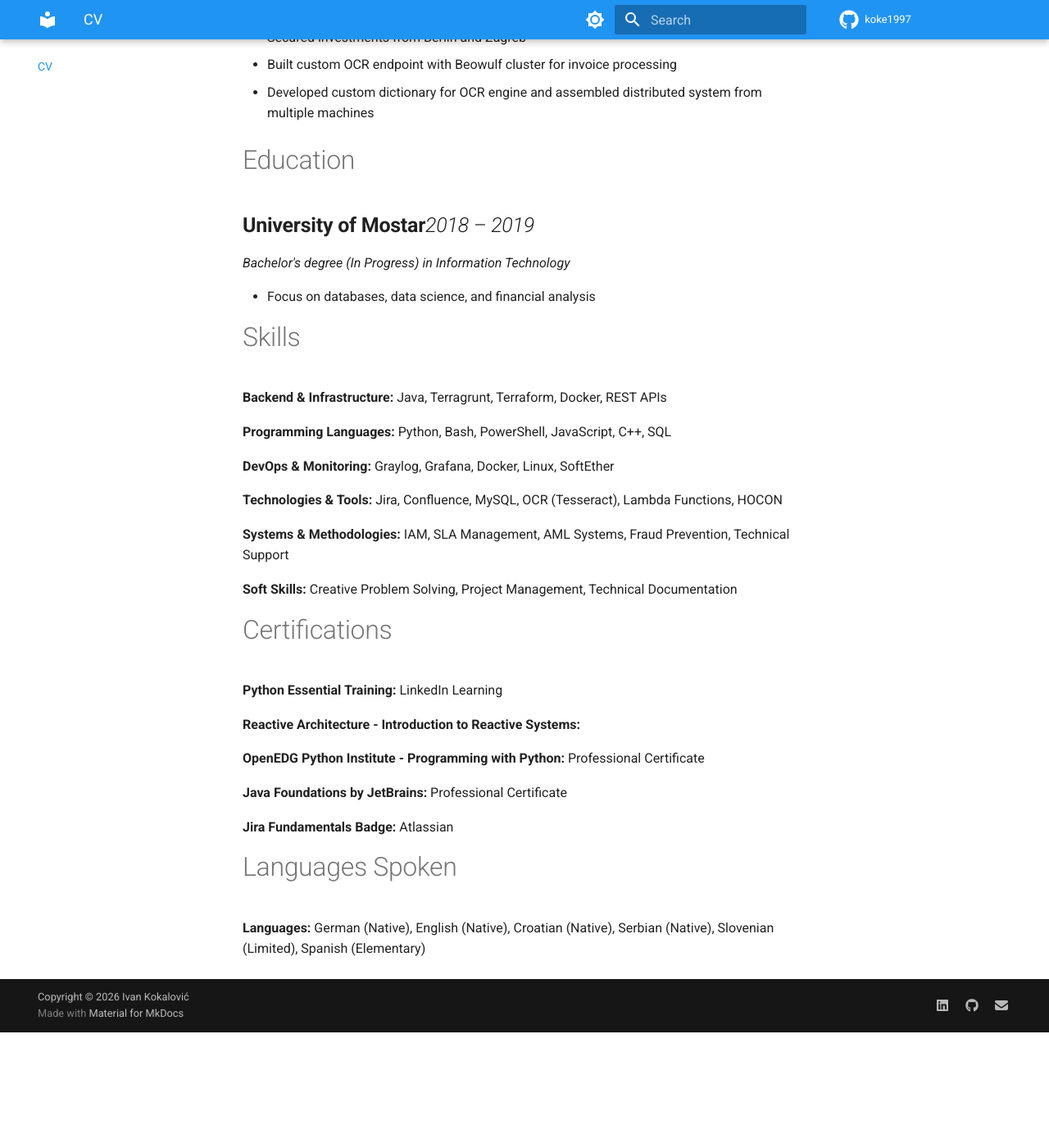
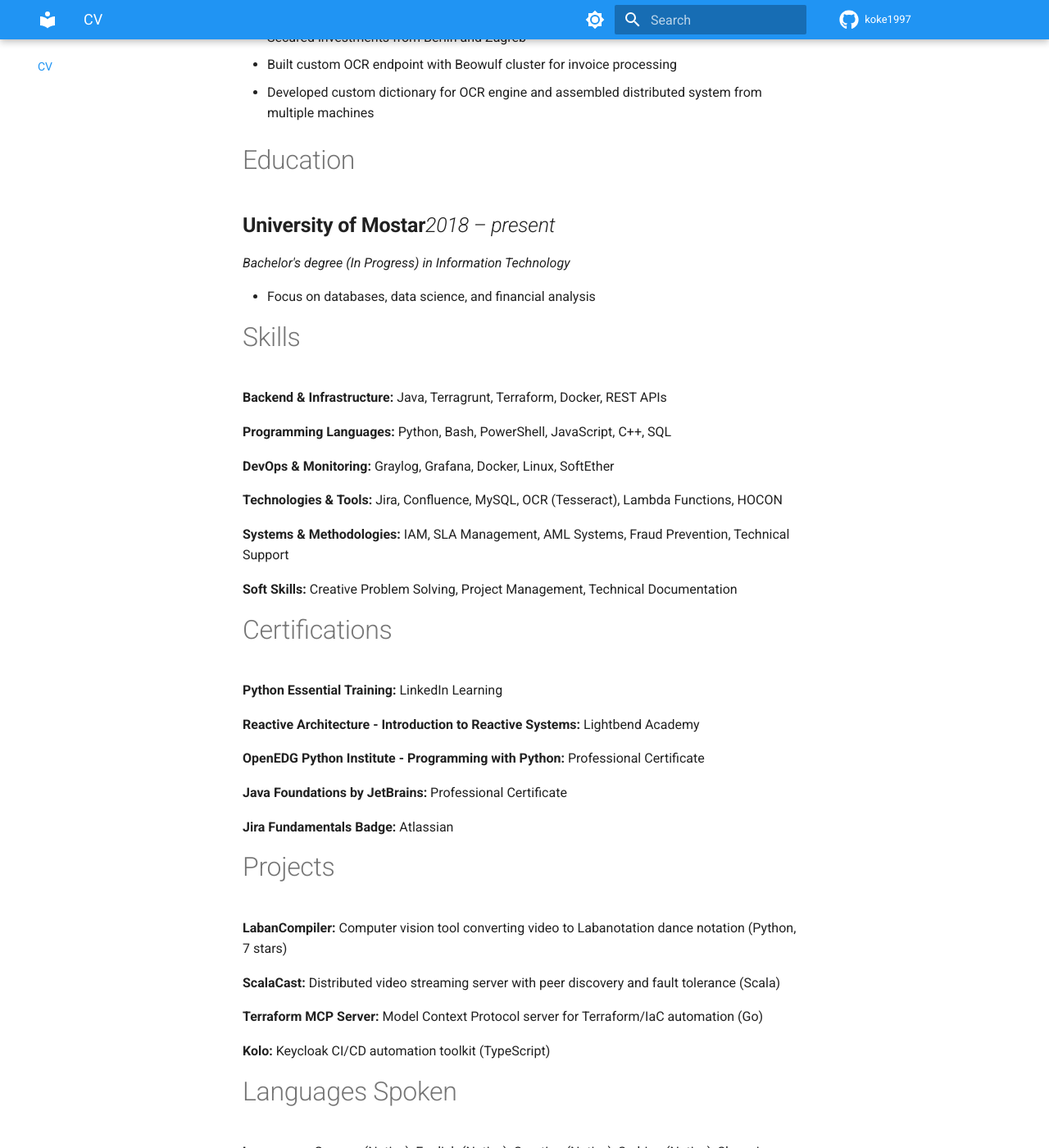
Before and after one commit to koke1997/cv-website, an MkDocs documentation site: the page built from docs/cv.md, in a window 1280 px wide and 1400 px high, scrolled down 2915 px. Shown: the whole window at 82% size. Built offline with MkDocs 1.6.1 and Material for MkDocs 9.7.7, drawn with Linux system fonts in a browser that asks for light colours; before the commit the page ends 4174 px from its top, so only the background shows below that; some of the changed text lies outside the part shown.

Commit message:
Improve CV content and fix issues
- Add Projects section with LabanCompiler, ScalaCast, Terraform MCP Server, and Kolo
- Fix education dates (now shows 2018-present for in-progress degree)
- Add Lightbend Academy to Reactive Architecture certification
- Tighten professional summary
- Fix GitHub URL display in cv.md
- Regenerate all output formats (PDF, DOCX, ODT)

```diff
--- a/docs/cv.md
+++ b/docs/cv.md
@@ -141,7 +141,7 @@
 
 
 # Education
-## **University of Mostar***2018 – 2019*
+## **University of Mostar***2018 – present*
 
 *Bachelor's degree (In Progress)* *in* *Information Technology*
 
@@ -165,7 +165,7 @@
 # Certifications
 **Python Essential Training:** LinkedIn Learning
 
-**Reactive Architecture - Introduction to Reactive Systems:**
+**Reactive Architecture - Introduction to Reactive Systems:** Lightbend Academy
 
 **OpenEDG Python Institute - Programming with Python:** Professional Certificate
 
@@ -173,5 +173,14 @@
 
 **Jira Fundamentals Badge:** Atlassian
 
+# Projects
+**LabanCompiler:** Computer vision tool converting video to Labanotation dance notation (Python, 7 stars)
+
+**ScalaCast:** Distributed video streaming server with peer discovery and fault tolerance (Scala)
+
+**Terraform MCP Server:** Model Context Protocol server for Terraform/IaC automation (Go)
+
+**Kolo:** Keycloak CI/CD automation toolkit (TypeScript)
+
 # Languages Spoken
 **Languages:** German (Native), English (Native), Croatian (Native), Serbian (Native), Slovenian (Limited), Spanish (Elementary)
```
Also changed, not shown: other parts of docs/cv.md (+1 -1 lines), Ivan_Kokalovic_CV.yaml (+14 -4 lines), 3 other files.
